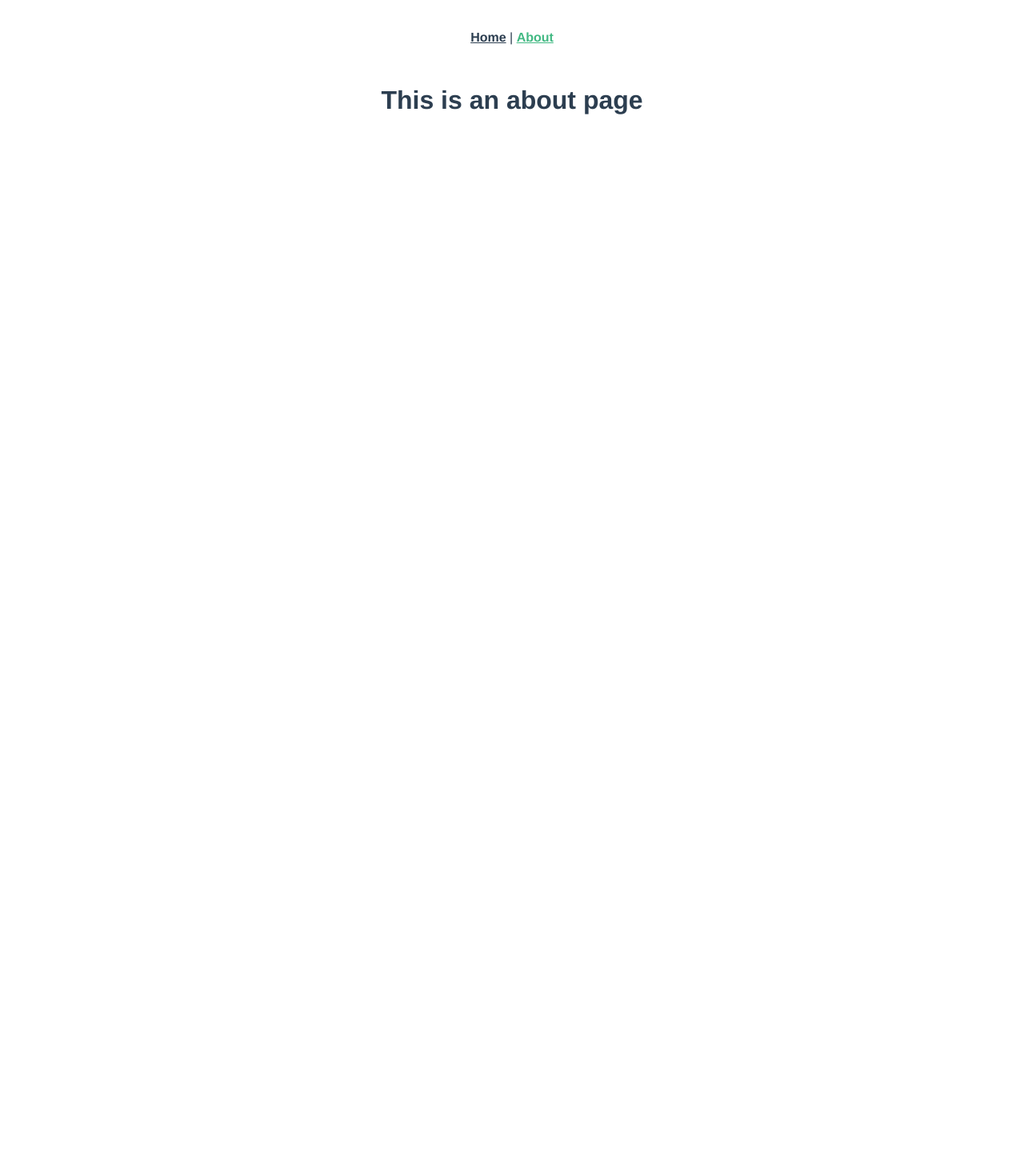
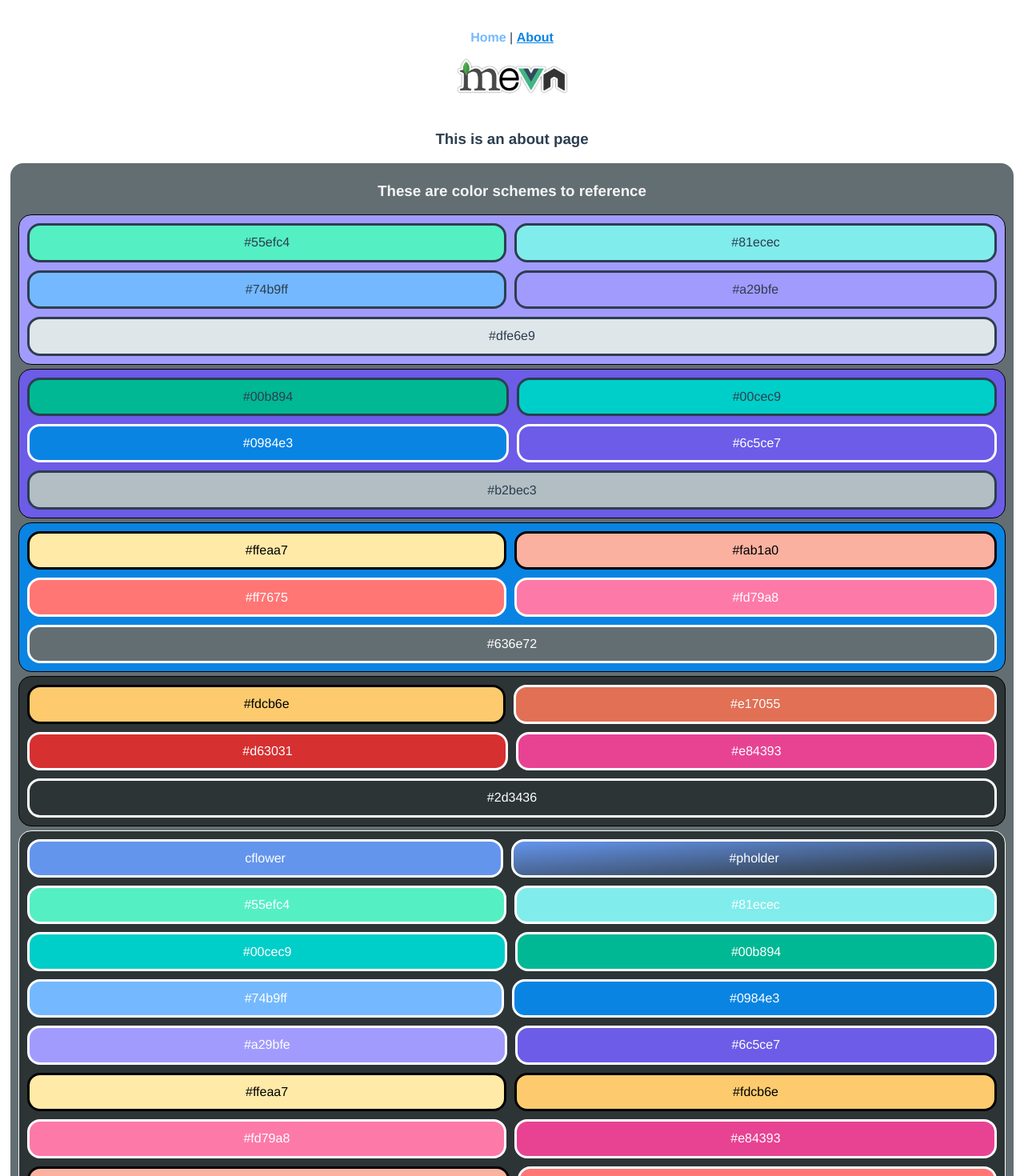
Before and after one commit to robertjbass/MyEVN-v0.5, a Vue app in the folder client/: page /about in a window 1280 px wide. Shown: the top 1470 px of the page at 80% size. Before the commit the page ends 800 px from the top, so only its background shows below. Built offline with nearby package versions, Linux system fonts and the light colour scheme.

Commit message:
added debtor page, styling, debtor routing and colors

```diff
--- a/client/src/App.vue
+++ b/client/src/App.vue
@@ -2,7 +2,8 @@
   <div id="app">
     <div id="nav">
       <router-link to="/">Home</router-link> |
-      <router-link to="/about">About</router-link>
+      <router-link to="/about">About</router-link><br />
+      <img alt="Vue logo" src="@/assets/mevn.jpg" width="150" />
     </div>
     <router-view />
   </div>
@@ -17,15 +18,17 @@
   color: #2c3e50;
 }
 #nav {
-  padding: 30px;
+  padding-top: 30px;
 }
 
 #nav a {
   font-weight: bold;
-  color: #2c3e50;
+  color: #74b9ff;
+  text-decoration: none;
 }
 
 #nav a.router-link-exact-active {
-  color: #42b983;
+  color: #0984e3;
+  text-decoration: underline;
 }
 </style>
--- a/client/src/assets/debtors.json
+++ b/client/src/assets/debtors.json
@@ -2,6 +2,8 @@
   "debtors": [
     {
       "id": 1,
+      "filenumber": "123456",
+      "color": "#e17055",
       "name": "John Smith",
       "address": "123 Main St",
       "address2": "Apt 2",
@@ -11,15 +13,19 @@
     },
     {
       "id": 2,
+      "filenumber": "223456",
+      "color": "#00b894",
       "name": "Jane Doe",
       "address": "555 United Ave",
       "address2": "Upper",
       "city": "Nowhere",
       "state": "CA",
-      "zip": "99999"
+      "zip": "98789"
     },
     {
       "id": 3,
+      "filenumber": "323456",
+      "color": "#0984e3",
       "name": "Mike Ross",
       "address": "936 Ellicott Ck",
       "address2": "15",
@@ -29,6 +35,8 @@
     },
     {
       "id": 4,
+      "filenumber": "423456",
+      "color": "#dfe6e9",
       "name": "James Jamison",
       "address": "234 South Girard Blvd",
       "address2": "",
@@ -38,12 +46,25 @@
     },
     {
       "id": 5,
+      "filenumber": "523456",
+      "color": "#fdcb6e",
       "name": "Bill Williamson",
       "address": "200 Green Hill Rd",
       "address2": null,
       "city": "Wherever",
       "state": "WA",
       "zip": "80706"
+    },
+    {
+      "id": 6,
+      "filenumber": "623456",
+      "color": "#d63031",
+      "name": "Alan Jeffery",
+      "address": "240 Blue Blvd",
+      "address2": null,
+      "city": "Overthere",
+      "state": "CA",
+      "zip": "90210"
     }
   ]
 }
--- /dev/null
+++ b/client/src/components/ColorSchemes.vue
@@ -0,0 +1,213 @@
+<template>
+  <div class="theme">
+    <h3>These are color schemes to reference</h3>
+    <div class="one">
+      <div class="color c1">#55efc4</div>
+      <div class="color c2">#81ecec</div>
+      <div class="color c3">#74b9ff</div>
+      <div class="color c4">#a29bfe</div>
+      <div class="color c5">#dfe6e9</div>
+    </div>
+    <div class="two">
+      <div class="color c6">#00b894</div>
+      <div class="color c7">#00cec9</div>
+      <div class="color c8">#0984e3</div>
+      <div class="color c9">#6c5ce7</div>
+      <div class="color c10">#b2bec3</div>
+    </div>
+    <div class="three">
+      <div class="color c11">#ffeaa7</div>
+      <div class="color c12">#fab1a0</div>
+      <div class="color c13">#ff7675</div>
+      <div class="color c14">#fd79a8</div>
+      <div class="color c15">#636e72</div>
+    </div>
+    <div class="four">
+      <div class="color c16">#fdcb6e</div>
+      <div class="color c17">#e17055</div>
+      <div class="color c18">#d63031</div>
+      <div class="color c19">#e84393</div>
+      <div class="color c20">#2d3436</div>
+    </div>
+    <div class="five">
+      <div class="color c21">cflower</div>
+      <div class="color c22" id="grad">#pholder</div>
+      <div class="color c1">#55efc4</div>
+      <div class="color c2">#81ecec</div>
+      <div class="color c7">#00cec9</div>
+      <div class="color c6">#00b894</div>
+      <div class="color c3">#74b9ff</div>
+      <div class="color c8">#0984e3</div>
+      <div class="color c4">#a29bfe</div>
+      <div class="color c9">#6c5ce7</div>
+      <div class="color c11">#ffeaa7</div>
+      <div class="color c16">#fdcb6e</div>
+      <div class="color c14">#fd79a8</div>
+      <div class="color c19">#e84393</div>
+      <div class="color c12">#fab1a0</div>
+      <div class="color c13">#ff7675</div>
+      <div class="color c17">#e17055</div>
+      <div class="color c18">#d63031</div>
+      <div class="color c5">#dfe6e9</div>
+      <div class="color c10">#b2bec3</div>
+      <div class="color c15">#636e72</div>
+      <div class="color c20">#2d3436</div>
+    </div>
+  </div>
+</template>
+
+<script>
+export default {
+  name: "ColorSchemes"
+};
+</script>
+
+<style scoped>
+h3 {
+  color: whitesmoke;
+}
+.theme {
+  flex-wrap: wrap;
+  padding: 5px;
+  margin: 5px;
+  border-radius: 1em;
+  background: #636e72;
+}
+.one {
+  display: flex;
+  border-style: solid;
+  border-width: 1px;
+  border-color: black;
+  padding: 5px;
+  margin: 5px;
+  flex-wrap: wrap;
+  border-radius: 1em;
+  background: #a29bfe;
+}
+.two {
+  display: flex;
+  border-style: solid;
+  border-width: 1px;
+  border-color: black;
+  padding: 5px;
+  margin: 5px;
+  flex-wrap: wrap;
+  border-radius: 1em;
+  background: #6c5ce7;
+}
+.three {
+  display: flex;
+  border-style: solid;
+  border-width: 1px;
+  border-color: black;
+  padding: 5px;
+  margin: 5px;
+  flex-wrap: wrap;
+  border-radius: 1em;
+  color: white;
+  background: #0984e3;
+}
+.four {
+  display: flex;
+  border-style: solid;
+  border-width: 1px;
+  border-color: black;
+  padding: 5px;
+  margin: 5px;
+  flex-wrap: wrap;
+  border-radius: 1em;
+  color: white;
+  background: #2d3436;
+}
+.five {
+  display: flex;
+  border-style: solid;
+  border-width: 1px;
+  padding: 5px;
+  margin: 5px;
+  flex-wrap: wrap;
+  border-radius: 1em;
+  background: #2d3436;
+  color: white;
+}
+.color {
+  border-style: solid;
+  min-width: 40%;
+  margin: 5px;
+  padding: 1%;
+  flex-grow: 1;
+  border-radius: 1em;
+  font-weight: 500;
+}
+.c1 {
+  background-color: #55efc4;
+}
+.c2 {
+  background-color: #81ecec;
+}
+.c3 {
+  background-color: #74b9ff;
+}
+.c4 {
+  background-color: #a29bfe;
+}
+.c5 {
+  background-color: #dfe6e9;
+}
+.c6 {
+  background-color: #00b894;
+}
+.c7 {
+  background-color: #00cec9;
+}
+.c8 {
+  background-color: #0984e3;
+  color: white;
+}
+.c9 {
+  background-color: #6c5ce7;
+  color: white;
+}
+.c10 {
+  background-color: #b2bec3;
+}
+.c11 {
+  background-color: #ffeaa7;
+  color: black;
+}
+.c12 {
+  background-color: #fab1a0;
+  color: black;
+}
+.c13 {
+  background-color: #ff7675;
+}
+.c14 {
+  background-color: #fd79a8;
+}
+.c15 {
+  background-color: #636e72;
+}
+.c16 {
+  background-color: #fdcb6e;
+  color: black;
+}
+.c17 {
+  background-color: #e17055;
+}
+.c18 {
+  background-color: #d63031;
+}
+.c19 {
+  background-color: #e84393;
+}
+.c20 {
+  background-color: #2d3436;
+}
+.c21 {
+  background: cornflowerblue;
+}
+#grad {
+  background-image: linear-gradient(to bottom right, cornflowerblue, #2d3436);
+}
+</style>
--- a/client/src/components/Debtor.vue
+++ b/client/src/components/Debtor.vue
@@ -1,10 +1,22 @@
 <template>
   <div class="debtorCardclass" v-bind="debtors">
-    <p class="debtorCard" v-for="debtor in debtors" :key="debtor.id">
-      {{ debtor.id }} - {{ debtor.name }}<br />{{ debtor.address }}
-      {{ debtor.address2 }}<br />{{ debtor.city }} {{ debtor.state }}
-      {{ debtor.zip }}
-    </p>
+    <div>
+      <div class="debtorCard" v-for="debtor in debtors" :key="debtor.id">
+        <div class="left">
+          <div class="handle" :style="`background-color: ${debtor.color} `">
+            ⋮
+          </div>
+          Debtor ID: {{ debtor.id }}<br />
+          File Number: {{ debtor.filenumber }}<br />
+          State: {{ debtor.state }}
+        </div>
+        <div class="right">
+          {{ debtor.name }}<br />
+          {{ debtor.address }} {{ debtor.address2 }}<br />
+          {{ debtor.city }}, {{ debtor.state }} {{ debtor.zip }}
+        </div>
+      </div>
+    </div>
   </div>
 </template>
 
@@ -32,24 +44,50 @@ li {
   display: inline-block;
   margin: 0 10px;
 }
-a {
-  color: #42b983;
-}
 .debtorCard {
   border-style: solid;
   border-width: 1px;
   border-radius: 1em;
-  margin: 2% 0 2% 0;
-  padding: 2%;
+  margin: 1% 0 0 5px;
+  padding: 1% 0;
+  background-color: #2d3436;
+  color: whitesmoke;
   flex-grow: 1;
-  background-color: slateblue;
-  color: whitesmoke;
+  display: flex;
 }
 .cardLink,
 a {
   text-decoration: none;
 }
 .debtorCard:hover {
-  background: rgba(105, 90, 205, 0.52);
+  background: #a29bfe;
+  color: black;
+}
+.debtorCardClass {
+  display: flex;
+}
+.handle {
+  vertical-align: middle;
+  height: 100%;
+  width: 20px;
+  text-align: center;
+  font-size: 3rem;
+  margin-right: 2%;
+  margin-left: 2px;
+  border-radius: 1em;
+  color: darkblue;
+  /* Acts as a backup in the event of a color render failure */
+  background-color: white;
+}
+.handle:hover {
+  cursor: pointer;
+}
+.left {
+  display: flex;
+  min-width: 50%;
+  text-align: left;
+}
+.right {
+  min-width: 50%;
 }
 </style>
--- a/client/src/components/DebtorList.vue
+++ b/client/src/components/DebtorList.vue
@@ -1,5 +1,6 @@
 <template>
-  <div class="debtor-list">
+  <div class="debtor-list" id="backgrad">
+    <h3>This is the debtor list card</h3>
     <Debtor />
   </div>
 </template>
@@ -16,8 +17,17 @@ export default {
 
 <style scoped>
 .debtor-list {
-  background-color: blueviolet;
+  background-color: #2d3436;
+  color: whitesmoke;
   border-radius: 1em;
   padding: 1.5% 2.5%;
 }
+#backgrad {
+  background-image: linear-gradient(
+    to bottom right,
+    #6c5ce7c9,
+    #6c5ce7,
+    #6c5ce7c9
+  );
+}
 </style>
--- a/client/src/router.js
+++ b/client/src/router.js
@@ -17,6 +17,11 @@ export default new Router({
       path: "/about",
       name: "about",
       component: () => import("./views/About.vue")
+    },
+    {
+      path: "/debtor-info",
+      name: "debtor-info",
+      component: () => import("./views/DebtorInfo.vue")
     }
   ]
 });
--- a/client/src/views/About.vue
+++ b/client/src/views/About.vue
@@ -1,5 +1,24 @@
 <template>
   <div class="about">
-    <h1>This is an about page</h1>
+    <h3>This is an about page</h3>
+    <ColorSchemes />
   </div>
 </template>
+
+<script>
+import ColorSchemes from "@/components/ColorSchemes.vue";
+export default {
+  name: "About",
+  components: {
+    ColorSchemes
+  }
+};
+</script>
+
+<style scoped>
+.debtor-list {
+  background-color: #636e72;
+  border-radius: 1em;
+  padding: 1.5% 2.5%;
+}
+</style>
--- /dev/null
+++ b/client/src/views/DebtorInfo.vue
@@ -0,0 +1,12 @@
+<template>
+  <div class="debtor-info">
+    <h3>This is the debtor page</h3>
+  </div>
+</template>
+
+<script>
+export default {
+  name: "debtor-info"
+};
+</script>
+<style scoped></style>
--- a/client/src/views/Home.vue
+++ b/client/src/views/Home.vue
@@ -1,6 +1,7 @@
 <template>
   <div class="home">
-    <img alt="Vue logo" src="../assets/mevn.jpg" width="350" />
+    <h3>This is the home page</h3>
+
     <DebtorList />
   </div>
 </template>
@@ -15,3 +16,4 @@ export default {
   }
 };
 </script>
+<style scoped></style>
```
